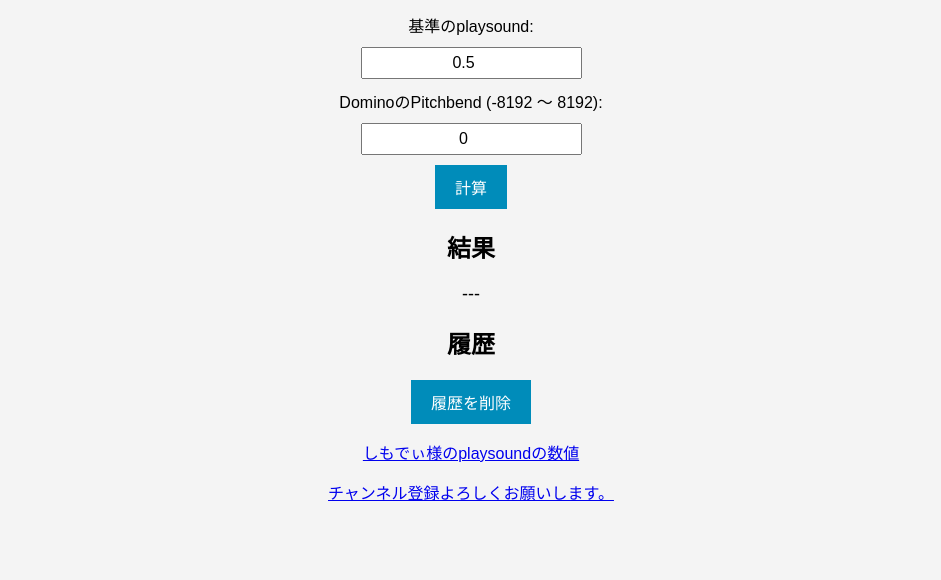
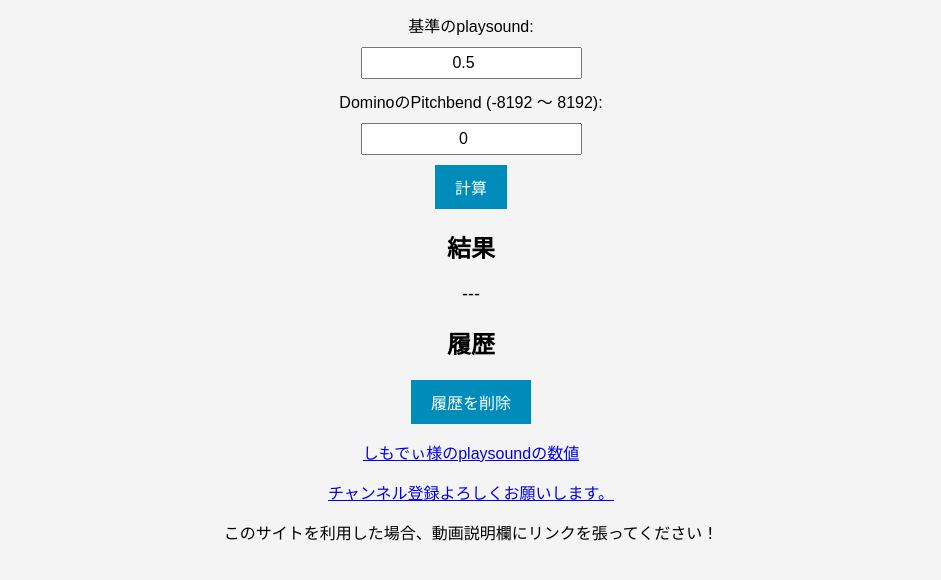
Before and after one commit to ioldtype/play, a plain HTML site: page index.html in a window 1280 px wide. Shown: the part 156-736 px from the top of the page, without its empty margins (169-1110 px from the left). Drawn offline with Linux system fonts and the light colour scheme.

Commit message:
Update index.html

```diff
--- a/index.html
+++ b/index.html
@@ -37,6 +37,9 @@
         </a>
     </p>
 
+    <p>このサイトを利用した場合、動画説明欄にリンクを張ってください！
+        </a>
+    </p>
     <script src="script.js"></script>
 </body>
 </html>
```
